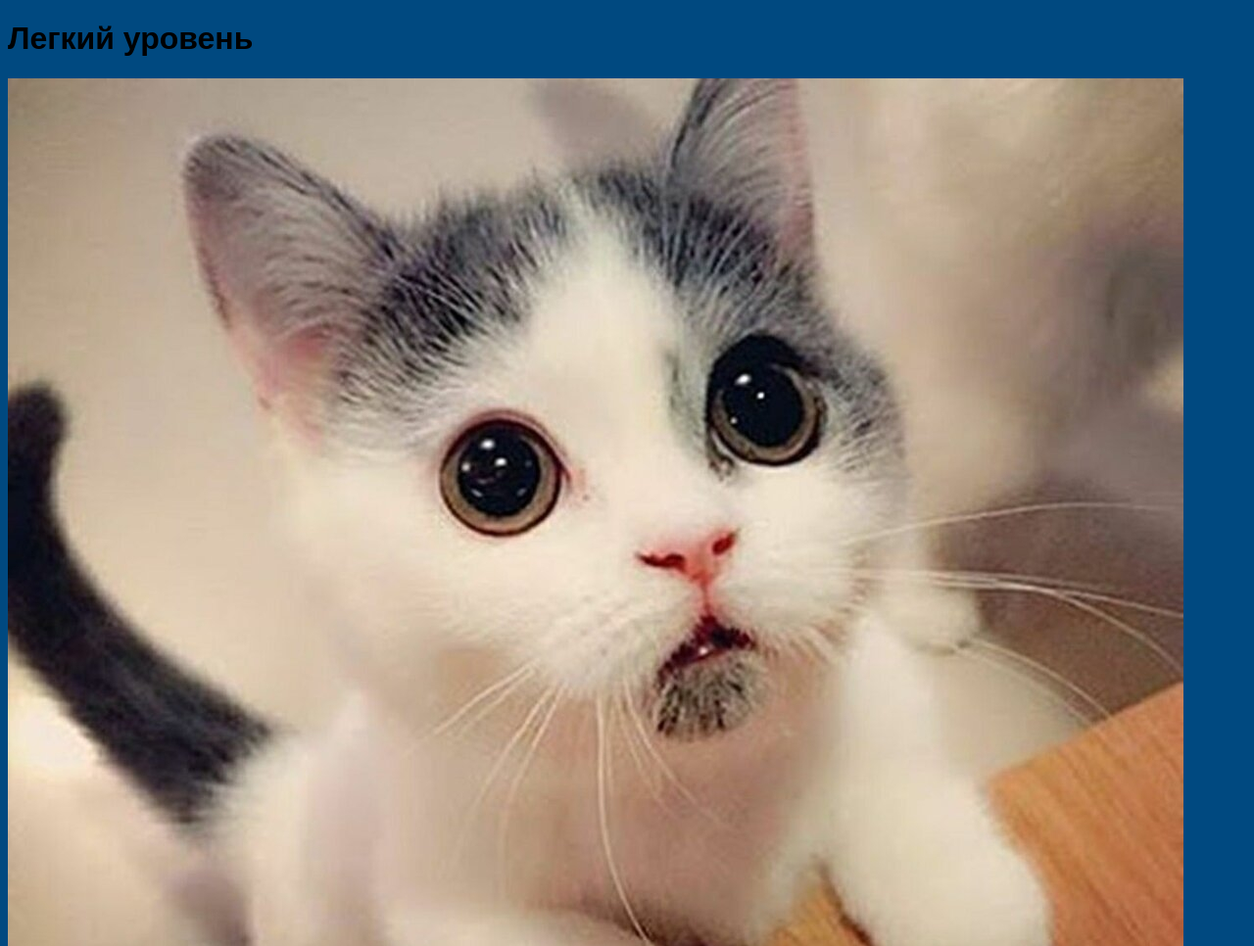
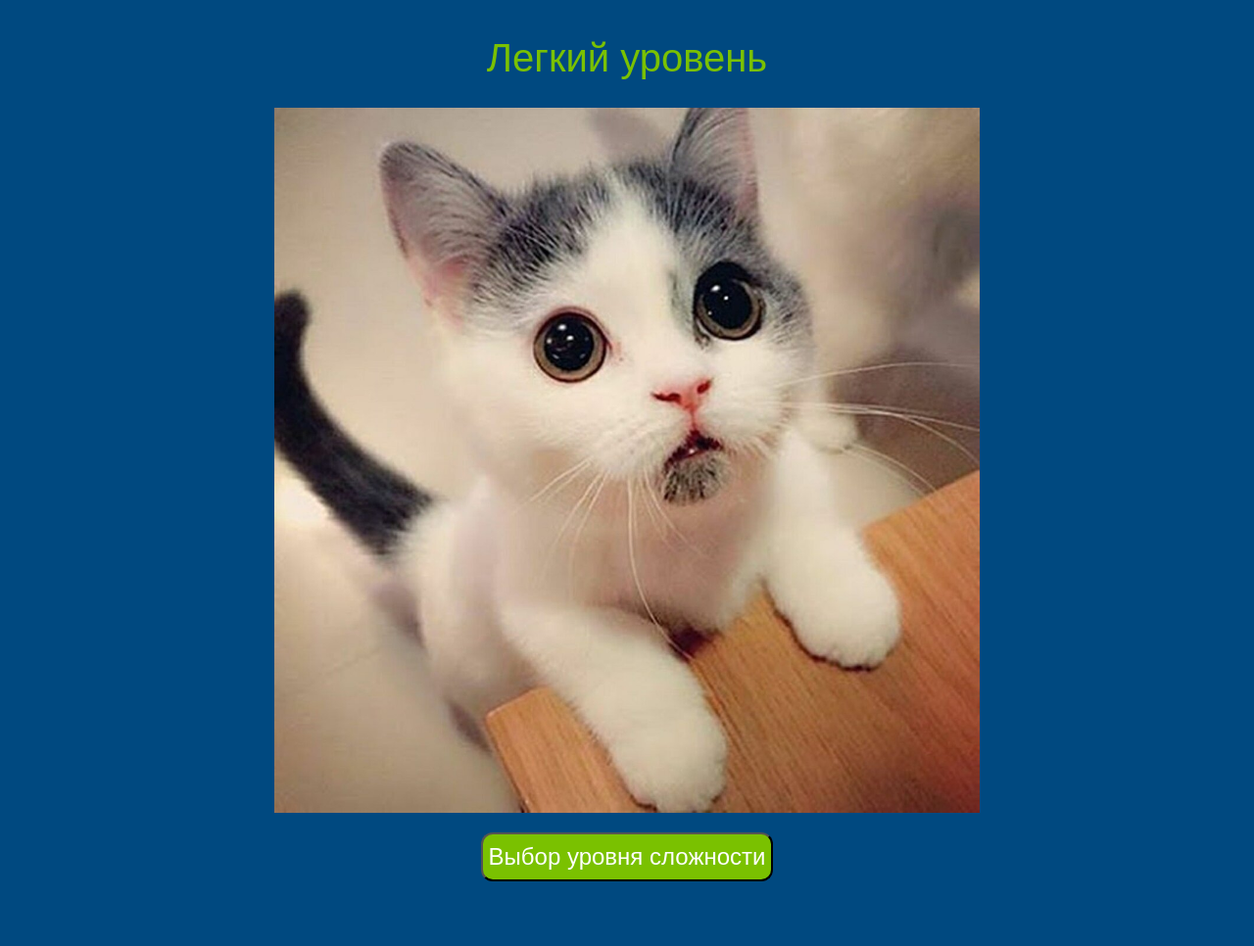
Before and after one commit to ZuevIvan/card-game, a plain HTML site: page easy.html in a window 1280 px wide. Shown: the top 966 px of the page at 98% size. After the commit the page ends 908 px from the top, so only its background shows below. Drawn offline with Linux system fonts and the light colour scheme; a web font is replaced by a local one.

Commit message:
completed

```diff
--- a/easy.html
+++ b/easy.html
@@ -7,8 +7,16 @@
     <title>Easy</title>
     <link rel="stylesheet" href="style.css">
 </head>
-<body>
-    <h1>Легкий уровень</h1>
-    <img src="/img/easy.jpeg" alt="Photo - Easy">
+<body class="skill-body">
+    <h1 class="skill-title">Легкий уровень</h1>
+    <img class="photo" src="/img/easy.jpeg" alt="Photo - Easy">
+    <button class="back-button">Выбор уровня сложности</button>
+    <script src="/index.js"></script>
+<script>
+    const backButton = document.querySelector('.back-button');
+    backButton.addEventListener('click', function() {
+        window.location.href = './index.html';
+    });
+</script>
 </body>
 </html>
--- a/index.js
+++ b/index.js
@@ -20,10 +20,11 @@ levelButtons.forEach(button => {
     button.addEventListener('click', selectLevel);
 });
 
-// Функция обработки нажатия кнопки "Старт"
-function handleStartGame() {
+// Добавляем обработчик события для кнопки "Старт"
+const startButton = document.querySelector('.start-button');
+        if (startButton) {
+            startButton.addEventListener('click', function() {
                 if (selectedLevel !== null) {
-        // Осуществляем перенаправление на новую страницу с фотографией
                     switch (selectedLevel) {
                         case 1:
                             window.location.href = './easy.html';
@@ -40,8 +41,12 @@ function handleStartGame() {
                 } else {
                     console.log('Пожалуйста, выберите уровень сложности');
                 }
+            });
         }
 
-// Добавляем обработчик события для кнопки "Старт"
-const startButton = document.querySelector('.start-button');
-startButton.addEventListener('click', handleStartGame);
+// Кнопка возвращения на страницу с уровнем сложности
+const backButton = document.querySelector('.back-button');
+backButton.addEventListener('click', function() {
+    console.log('назад');
+    window.location.href = './index.html';
+});
--- a/style.css
+++ b/style.css
@@ -89,3 +89,39 @@ body {
   padding-right: 117px;
   padding-left: 117px;
 }
+
+.skill-body{
+  display: flex;
+  flex-direction: column;
+  align-items: center;
+}
+
+.back-button{
+  margin-top: 20px;
+  height: 50px;
+  background: #7AC100;
+  border-radius: 12px;
+  font-style: normal;
+  font-weight: 400;
+  font-size: 24px;
+  line-height: 32px;
+  display: flex;
+  align-items: center;
+  justify-content: center;
+  text-align: center;
+  font-feature-settings: 'pnum' on, 'lnum' on;
+  color: #FFFFFF;
+}
+
+.skill-title{
+  color: #7AC100;
+  font-style: normal;
+  font-weight: 400;
+  font-size: 40px;
+  line-height: 48px;
+}
+
+.photo{
+  width: 720px;
+  height: 720px;
+}
```
Also changed, not shown: hard.html (+11 -3 lines), index.html (+3 -3 lines), medium.html (+11 -3 lines), 1 other file. Lines whose indentation alone changed are shown as unchanged.
